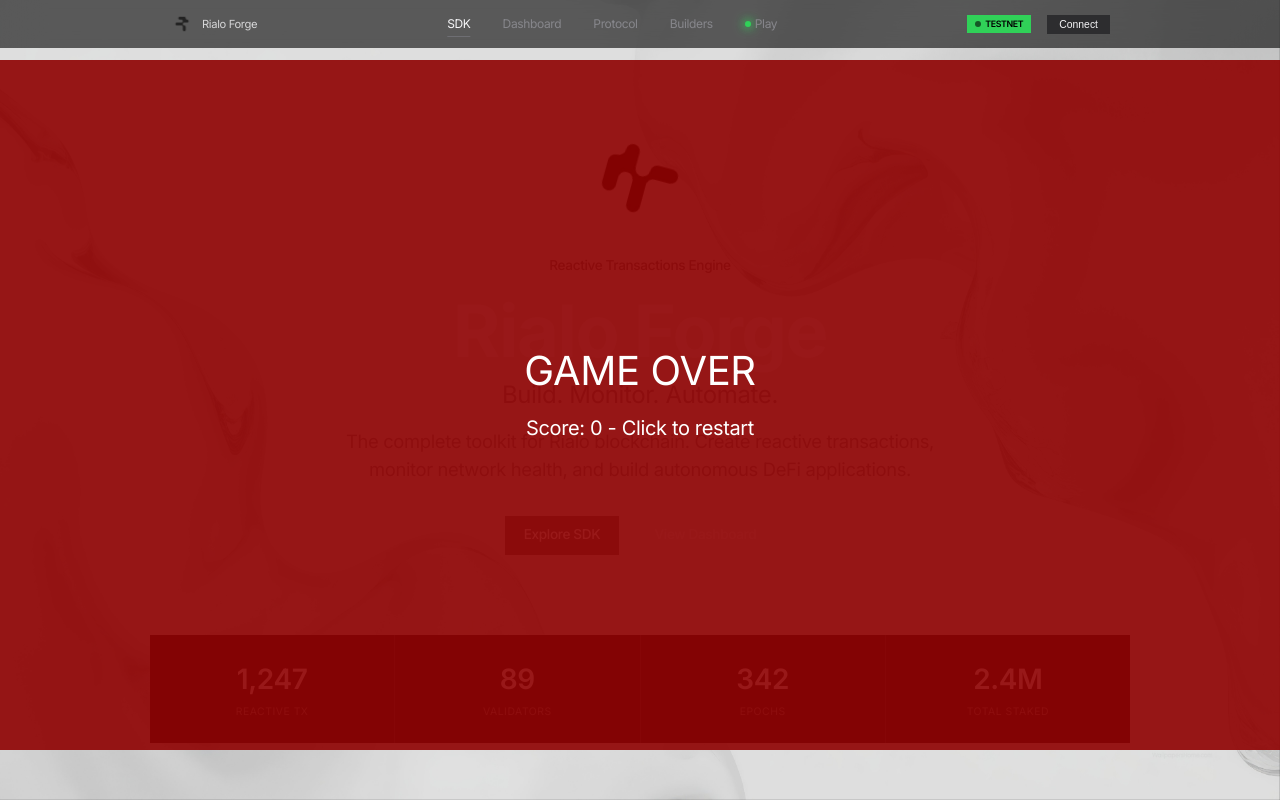
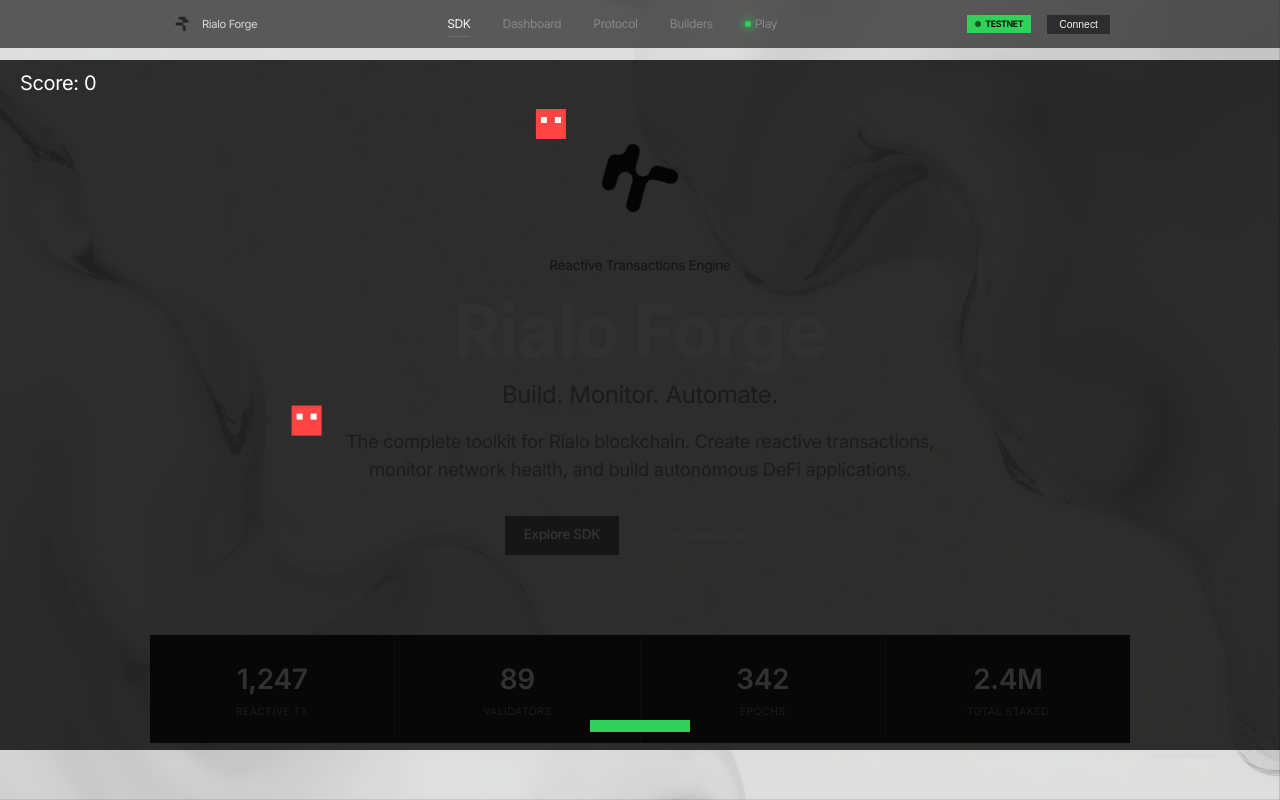
Before and after one commit to wabrent/Rialo-Forge, a website: page index.html in a window 1280 px wide. Both pictures are taken after a click on the link "Play". Shown: the top 800 px of the page. Drawn offline with Linux system fonts and the light colour scheme.

Commit message:
Add paddle at bottom - control with mouse, logo bounces off paddle

```diff
--- a/index.html
+++ b/index.html
@@ -1448,7 +1448,10 @@
         let gameRunning = false;
         let score = 0;
         let logoX, logoY, velX, velY;
+        let paddleX;
         const logoSize = 35;
+        const paddleWidth = 100;
+        const paddleHeight = 12;
         const canvas = document.getElementById('gameCanvas');
         const ctx = canvas.getContext('2d');
         let monsters = [];
@@ -1460,10 +1463,11 @@
             document.getElementById('logoGame').style.display = 'block';
             canvas.width = canvas.offsetWidth;
             canvas.height = canvas.offsetHeight;
+            paddleX = canvas.width / 2 - paddleWidth / 2;
             logoX = canvas.width / 2;
-            logoY = canvas.height - 60;
-            velX = 5;
-            velY = -8;
+            logoY = canvas.height - 100;
+            velX = 4;
+            velY = -6;
             score = 0;
             monsters = [];
             gameRunning = true;
@@ -1476,6 +1480,8 @@
 
             ctx.clearRect(0, 0, canvas.width, canvas.height);
 
+            const paddleY = canvas.height - 30;
+
             // Draw logo
             const img = new Image();
             img.src = '9ed34883-70ce-4053-a540-64abb279686b.png';
@@ -1488,6 +1494,16 @@
             // Bounce walls
             if (logoX < 0 || logoX > canvas.width - logoSize) velX *= -1;
             if (logoY < 0) velY *= -1;
+
+            // Bounce paddle
+            if (logoY + logoSize > paddleY && logoY < paddleY + paddleHeight &&
+                logoX + logoSize > paddleX && logoX < paddleX + paddleWidth) {
+                velY = -Math.abs(velY) - 1;
+                velX += (Math.random() - 0.5) * 2;
+                score++;
+            }
+
+            // Game over if logo falls below
             if (logoY > canvas.height) {
                 gameOver();
                 return;
@@ -1502,8 +1518,12 @@
                     speed: 1.5 + Math.random()
                 });
                 lastSpawn = timestamp;
-                monsterSpawnRate = Math.max(800, monsterSpawnRate - 50);
-            }
+                monsterSpawnRate = Math.max(800, monsterSpawnRate - 30);
+            }
+
+            // Draw paddle
+            ctx.fillStyle = '#30d158';
+            ctx.fillRect(paddleX, paddleY, paddleWidth, paddleHeight);
 
             // Draw and move monsters
             ctx.fillStyle = '#ff4444';
@@ -1512,6 +1532,7 @@
                 m.y += m.speed;
 
                 // Draw monster face
+                ctx.fillStyle = '#ff4444';
                 ctx.fillRect(m.x, m.y, m.size, m.size);
                 ctx.fillStyle = 'white';
                 ctx.fillRect(m.x + 5, m.y + 8, 6, 6);
@@ -1524,8 +1545,7 @@
                     logoY < m.y + m.size && logoY + logoSize > m.y) {
                     score += 10;
                     monsters.splice(i, 1);
-                    velY = -Math.abs(velY) - 1;
-                    velX = (Math.random() - 0.5) * 10;
+                    velY = -Math.abs(velY) - 2;
                 }
 
                 // Remove if off screen
@@ -1554,6 +1574,12 @@
             ctx.font = '20px Inter';
             ctx.fillText('Score: ' + score + ' - Click to restart', canvas.width/2, canvas.height/2 + 30);
         }
+
+        canvas.addEventListener('mousemove', function(e) {
+            const rect = canvas.getBoundingClientRect();
+            paddleX = e.clientX - rect.left - paddleWidth / 2;
+            paddleX = Math.max(0, Math.min(paddleX, canvas.width - paddleWidth));
+        });
 
         canvas.addEventListener('click', function() {
             if (!gameRunning) startLogoGame();
```
